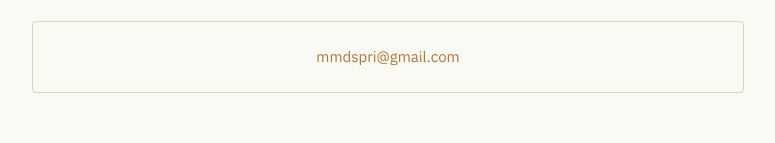
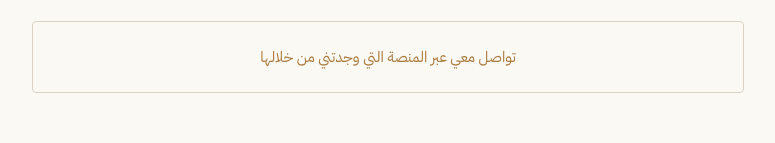
Before and after one commit to amrelias7-lab/mohamed-sibrani, a plain HTML site: page index.html in a window 1280 px wide. Shown: the part 2289-2432 px from the top of the page, without its empty margins (252-1027 px from the left). Drawn offline with Linux system fonts and the light colour scheme; a web font is replaced by a local one.

Commit message:
Update index.html

```diff
--- a/index.html
+++ b/index.html
@@ -217,7 +217,7 @@
   <section class="contact">
     <div class="wrap">
       <h2 class="section-title">مهتم بالتعاون؟</h2>
-      <div class="box">mmdspri@gmail.com</div>
+      <div class="box">تواصل معي عبر المنصة التي وجدتني من خلالها</div>
     </div>
   </section>
 
```
